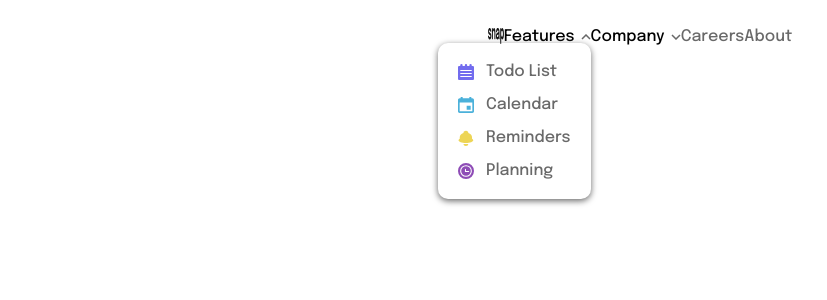
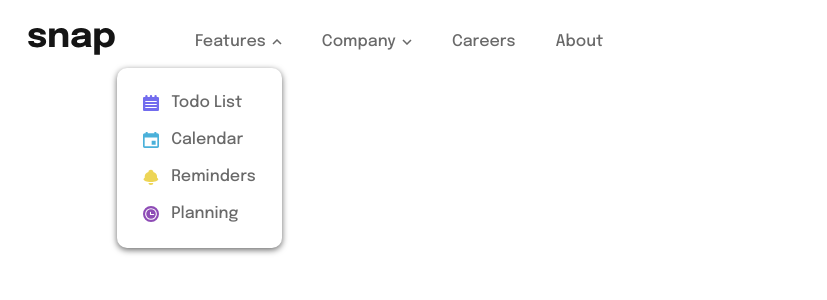
Before and after one commit to tymino/frontendmentor_intro-section-with-dropdown-navigation, a Vue app: page / in a window 1280 px wide. Both pictures are taken after a click on the element "Features". Shown: the top 300 px of the page, without its empty margins (0-827 px from the left). Built offline with nearby package versions, Linux system fonts and the light colour scheme.

Commit message:
refac: navbar

```diff
--- a/package.json
+++ b/package.json
@@ -21,7 +21,8 @@
     "eslint": "^7.32.0",
     "eslint-plugin-import": "^2.25.3",
     "eslint-plugin-vue": "^8.0.3",
-    "eslint-plugin-vuejs-accessibility": "^1.1.0"
+    "eslint-plugin-vuejs-accessibility": "^1.1.0",
+    "sass-loader": "^13.1.0"
   },
   "eslintConfig": {
     "root": true,
--- a/src/components/Navbar.vue
+++ b/src/components/Navbar.vue
@@ -2,10 +2,15 @@
   <div class="navbar">
     <my-icon class="navbar__logo" iconName="logo.svg" />
     <div class="navbar__wrapper">
-      <div class="navbar__links">
-        <my-dropdown v-for="data in dropdownData" :key="data.id" :data="data" />
-        <my-link linkName="careers" />
-        <my-link linkName="About" />
+      <div class="navbar__link-container">
+        <my-dropdown
+          class="navbar__link"
+          v-for="data in dropdownData"
+          :key="data.id"
+          :data="data"
+        />
+        <my-link class="navbar__link" linkName="careers" />
+        <my-link class="navbar__link" linkName="About" />
       </div>
       <div class="navbar__buttons"></div>
     </div>
@@ -48,18 +53,24 @@ export default {
 <style scoped>
 .navbar {
   display: flex;
+  width: 100%;
 }
 .navbar__wrapper {
   display: flex;
 }
-.navbar__links {
+.navbar__link-container {
   display: flex;
+}
+.navbar__link {
+  margin-left: 40px;
 }
 .navbar__buttons {
   display: flex;
 }
 .navbar__logo {
-  /* width: 100px;
-  height: 100px; */
+  width: 87px;
+  height: 27px;
+  margin-right: 40px;
+  user-select: none;
 }
 </style>
--- a/src/components/UI/MyDropdown.vue
+++ b/src/components/UI/MyDropdown.vue
@@ -1,19 +1,19 @@
 <!-- eslint-disable vuejs-accessibility/click-events-have-key-events -->
 <template>
-  <div class="dropdown" @click="toggleDropMenu">
+  <div class="dropdown" @click="clickInElement">
     <p class="dropdown__title">{{ data.title }}</p>
     <my-icon
       class="dropdown__arrow"
       :isCube="false"
       :iconName="`icon-arrow-${isOpen ? 'up' : 'down'}.svg`"
     />
-    <div class="dropdown__list" v-show="isOpen" :style="`${data.sidePos}: 0;`">
+    <div class="dropdown__list" v-show="isOpen" :style="`${data.sidePos}: 0;`" @click.stop>
       <my-link
+        class="dropdown__link"
         v-for="link in data.linkList"
         :key="link.id"
         :linkName="link.name"
         :iconName="link.iconName"
-        style="margin-bottom: 16px"
       />
     </div>
   </div>
@@ -33,23 +33,44 @@ export default {
       default: () => {},
     },
   },
+  created() {
+    window.addEventListener('click', this.outsideClick);
+  },
+  beforeUnmount() {
+    window.removeEventListener('click', this.outsideClick);
+  },
   methods: {
     toggleDropMenu() {
       this.isOpen = !this.isOpen;
+    },
+    close() {
+      this.isOpen = false;
+    },
+    outsideClick(event) {
+      if (!this.$el.contains(event.target)) {
+        this.close();
+      }
+      if (this.$el.contains(event.target)) this.toggleDropMenu();
     },
   },
 };
 </script>
 
-<style scoped>
+<style lang="scss" scoped>
 .dropdown {
   position: relative;
   display: flex;
   align-items: center;
   user-select: none;
+  cursor: pointer;
+
+  &:hover .dropdown__title {
+    color: var(--color-black);
+  }
 }
 .dropdown__title {
   margin: 0;
+  color: var(--color-gray);
   text-transform: capitalize;
 }
 .dropdown__arrow {
@@ -57,9 +78,13 @@ export default {
 }
 .dropdown__list {
   position: absolute;
-  top: 90%;
-  padding: 20px 20px 4px 20px;
+  top: 40px;
+  padding: 26px;
   border-radius: 10px;
   box-shadow: 0px 2px 6px 0px var(--color-gray);
+
+  .dropdown__link:not(:last-child) {
+    margin-bottom: 20px;
+  }
 }
 </style>
--- a/src/components/UI/MyLink.vue
+++ b/src/components/UI/MyLink.vue
@@ -30,6 +30,7 @@ export default {
   display: flex;
   align-items: center;
   text-decoration: none;
+  user-select: none;
 }
 .link:hover > .link__text {
   color: var(--color-black);
```
Also changed, not shown: 1 other file (tests, documents, lock files or other folders).
